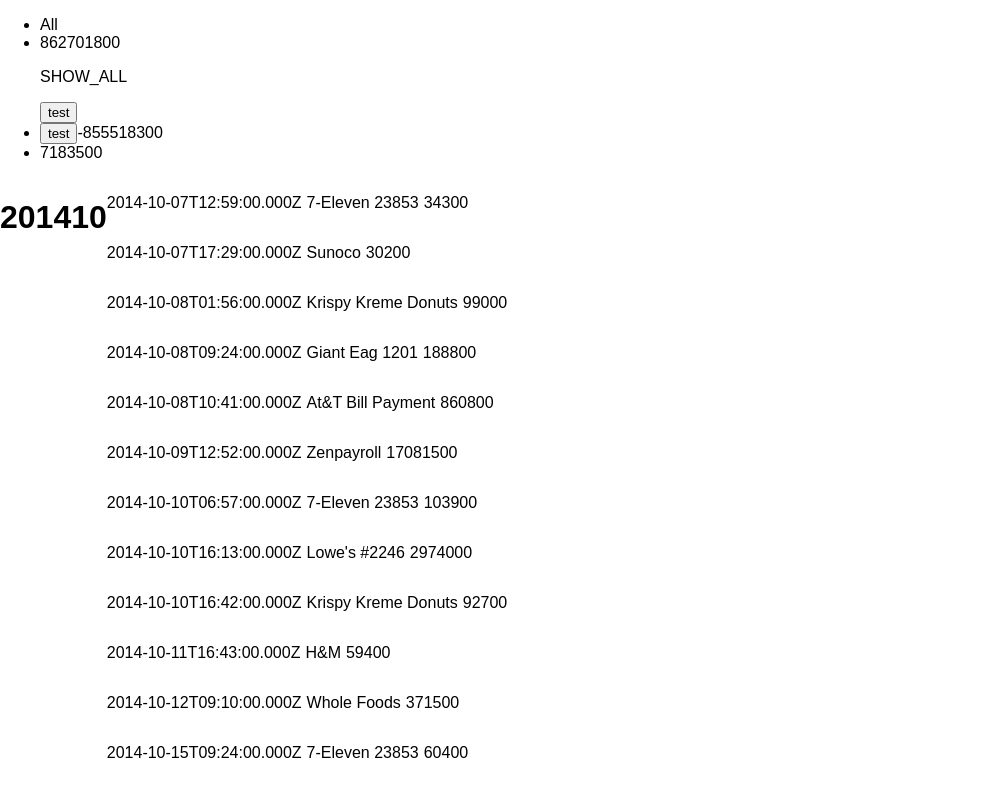
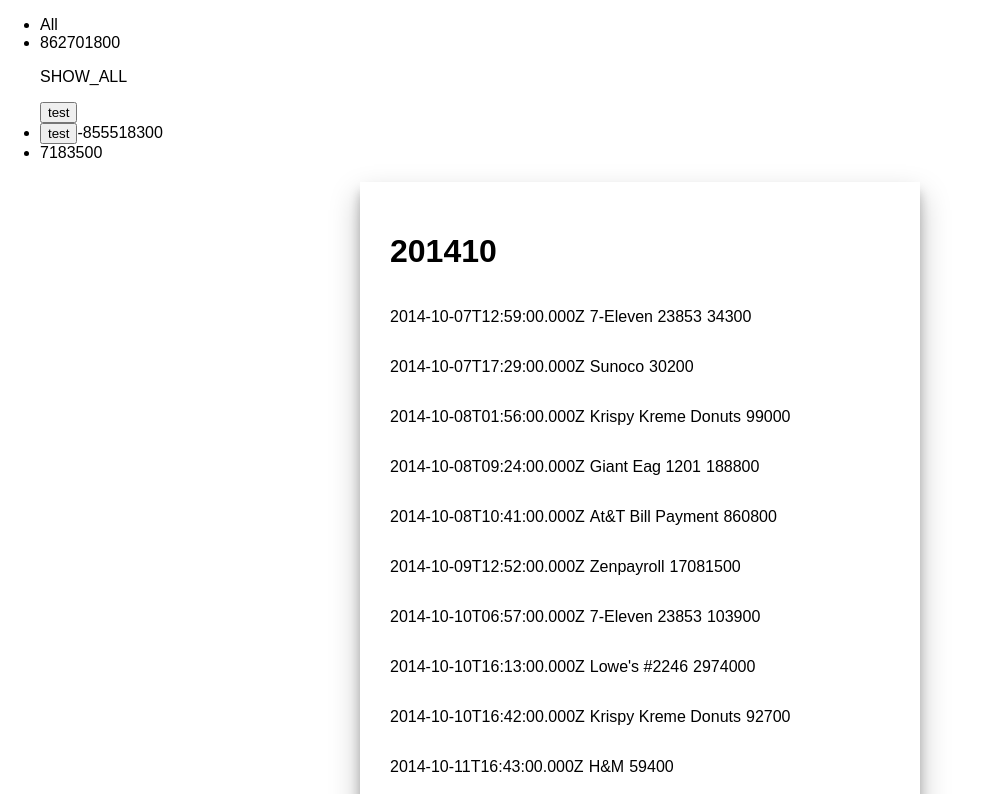
Before and after one commit to soctkoren/MoneyTracker, a React (Create React App) app: page / in a window 1280 px wide. Shown: the top 794 px of the page, without its empty margins (0-994 px from the left). Built offline with nearby package versions, Linux system fonts and the light colour scheme.

Commit message:
add card view for months

```diff
--- a/src/Components/TransactionActivityPage/styles.css
+++ b/src/Components/TransactionActivityPage/styles.css
@@ -1,5 +1,16 @@
+.listContainer {
+	width: 500px;
+	margin: 0 auto;
+	margin-top: 20px;
+	margin-bottom: 20px;
+	padding: 30px;
+	box-shadow: 0 14px 28px rgba(0,0,0,0.25), 0 10px 10px rgba(0,0,0,0.22);
+}
+
 .transactionListContainer {
-
+	width: 500px;
+	height: 500px;
+	overflow-y: auto;
 }
 
 .transactionContainer {
--- a/src/Components/TransactionActivityPage/transactionlist.js
+++ b/src/Components/TransactionActivityPage/transactionlist.js
@@ -5,7 +5,7 @@
 
 const TransactionList = ({heading, value}) => {
 	return (
-		<div className='transactionContainer'>
+		<div className='listContainer'>
 			<h1>{heading}</h1>
 			<div className='transactionListContainer'>
 			  {value.map(function(transaction, i) {
```
